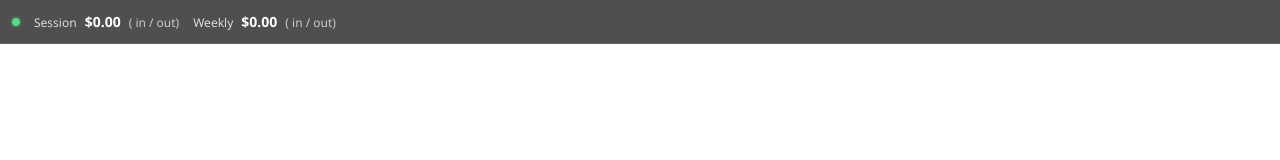
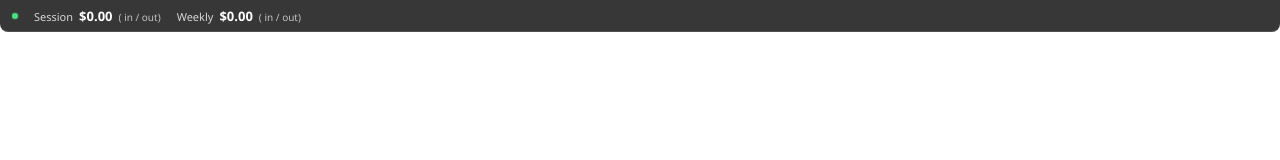
Before and after one commit to Ringer1971/api-usage-topbar, an Electron app: page overlay/index.html in a window 1280 px wide. Drawn offline with Linux system fonts and the light colour scheme; no server answers.

Commit message:
Make overlay smaller and center across dual screens

```diff
--- a/overlay/index.html
+++ b/overlay/index.html
@@ -8,22 +8,23 @@
   <style>
     body { margin:0; font-family: Segoe UI, Arial, sans-serif; background: rgba(0,0,0,0); }
     .bar {
-      height: 44px;
-      padding: 8px 12px;
+      height: 32px;
+      padding: 4px 12px;
       box-sizing: border-box;
-      background: rgba(20,20,20,0.75);
+      background: rgba(20,20,20,0.85);
       color: #fff;
       display: flex;
       align-items: center;
-      gap: 14px;
+      gap: 16px;
+      border-radius: 0 0 8px 8px;
       border-bottom: 1px solid rgba(255,255,255,0.12);
     }
-    .metric { display:flex; align-items: baseline; gap: 8px; }
-    .label { opacity: 0.8; font-size: 12px; }
-    .value { font-weight: 600; font-size: 14px; }
-    .tiny { opacity:0.7; font-size: 12px; }
+    .metric { display:flex; align-items: baseline; gap: 6px; }
+    .label { opacity: 0.8; font-size: 11px; }
+    .value { font-weight: 600; font-size: 13px; }
+    .tiny { opacity:0.7; font-size: 10px; }
     .spacer { flex: 1; }
-    .dot { width:8px; height:8px; border-radius: 50%; background: #4ade80; box-shadow: 0 0 0 2px rgba(74,222,128,0.15); }
+    .dot { width:6px; height:6px; border-radius: 50%; background: #4ade80; box-shadow: 0 0 0 1px rgba(74,222,128,0.15); }
   </style>
 </head>
 <body>
@@ -31,8 +32,6 @@
     <div class="dot" title="running"></div>
     <div class="metric"><div class="label">Session</div><div class="value" id="sessionUsd">$0.00</div><div class="tiny" id="sessionTok">(0 in / 0 out)</div></div>
     <div class="metric"><div class="label">Weekly</div><div class="value" id="weeklyUsd">$0.00</div><div class="tiny" id="weeklyTok">(0 in / 0 out)</div></div>
-    <div class="spacer"></div>
-    <div class="tiny" id="path"></div>
   </div>
 
   <script>
@@ -48,7 +47,6 @@
       document.getElementById('weeklyUsd').textContent = fmtUsd(agg.weekly.costUsd);
       document.getElementById('sessionTok').textContent = `(${agg.session.inputTokens} in / ${agg.session.outputTokens} out)`;
       document.getElementById('weeklyTok').textContent = `(${agg.weekly.inputTokens} in / ${agg.weekly.outputTokens} out)`;
-      document.getElementById('path').textContent = window.apiUsageTopbar.getUsagePath();
     }
 
     render();
```
Also changed, not shown: overlay/main.js (+10 -4 lines).
